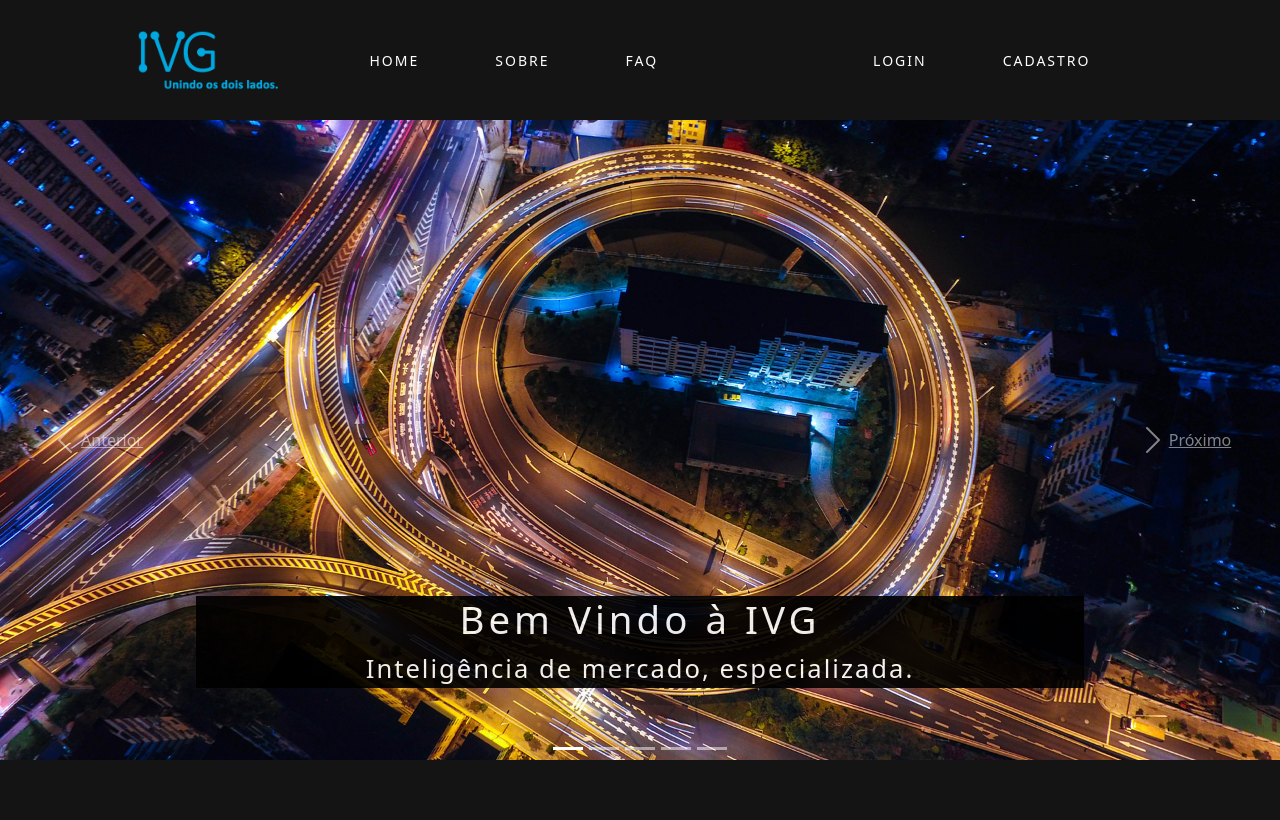
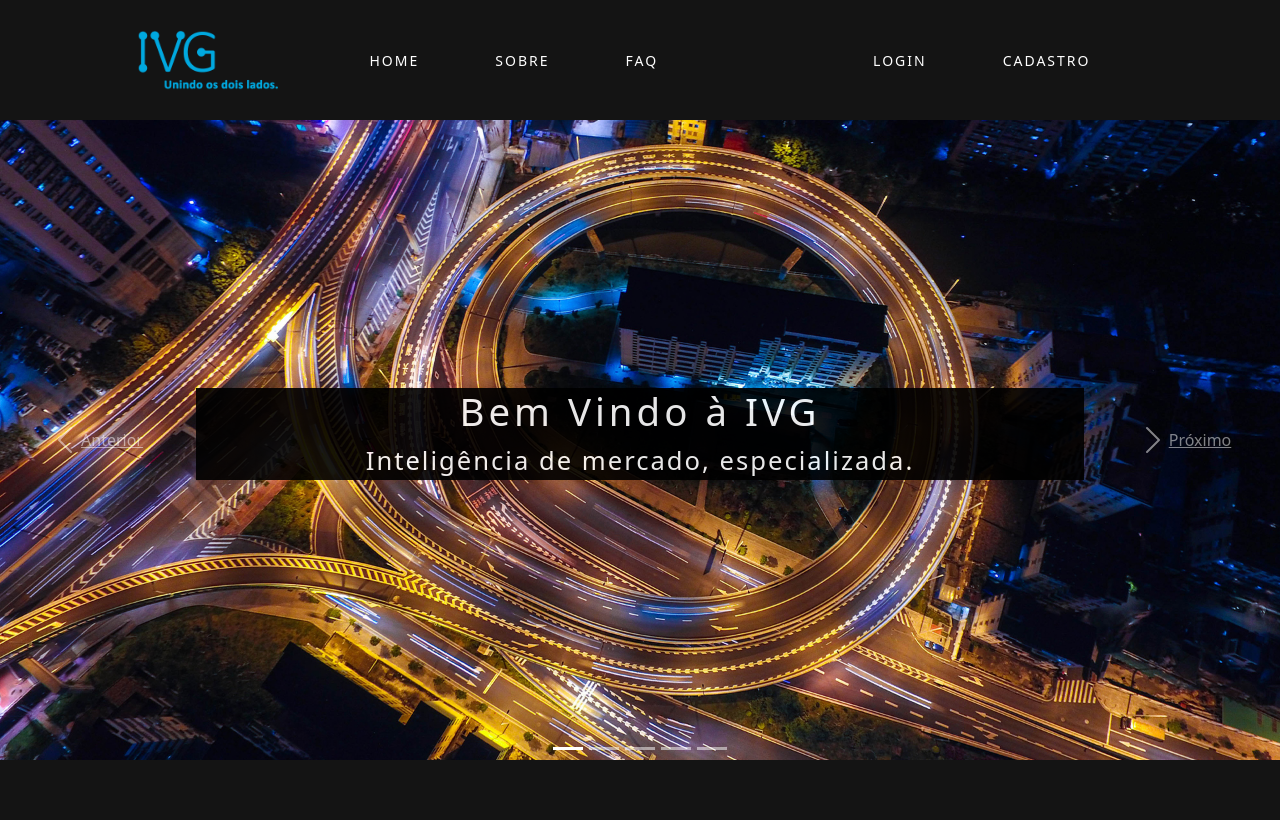
Before and after one commit to Sirmadeira/IVG_SITE_FLASK, a Flask app: page / in a window 1280 px wide. Shown: the top 820 px of the page. Run offline with Flask 2, Linux system fonts and the light colour scheme; some libraries are stand-ins or nearby versions.

Commit message:
atualização de imagens e centralização dos textos da homepage

```diff
--- a/FlaskCodePacote/Templates/Homepage.html
+++ b/FlaskCodePacote/Templates/Homepage.html
@@ -12,7 +12,7 @@
     <div class="carousel-item active" style="height: auto; max-height: 900px;">
       <img class="d-block w-100" src="{{ url_for('static', filename='imagens/Homepage-Slide01.jpg')}}" alt="Primeiro Slide" style="background-size: cover;">
       <div class="carousel-caption d-lg-block text-center my-auto p-1">
-        <div class="mb-5" style="background-color: black; opacity: .9;">
+        <div class="" style="background-color: black; opacity: .9; margin-bottom: 20vw;">
     <h5 class="text-truncate" style="color: white; font-size: 3vw; letter-spacing: 4px;">Bem Vindo à IVG</h5>
     <p style="font-size: 2vw; letter-spacing: 2px; max-width: 100%;">Inteligência de mercado, especializada.</p>
         </div>
@@ -20,8 +20,8 @@
     </div>
     <div class="carousel-item" style="height: auto; max-height: 900px;">
       <img class="d-block w-100" src="{{ url_for('static', filename='imagens/Homepage-Slide02.jpg')}}" alt="Segundo Slide" style="opacity: 1">
-      <div class="carousel-caption d-lg-block text-center my-auto p-1 mb-5">
-        <div style="background-color: black; opacity: .9; height: auto;">
+      <div class="carousel-caption d-lg-block text-center my-auto p-1">
+        <div style="background-color: black; opacity: .9; height: auto; margin-bottom: 20vw;">
         <h5 style="color:white; font-size: 3vw; letter-spacing: 4px;">Algoritmos de mercado em formação
         </h5>
         <p  style="font-size: 2vw; letter-spacing: 2px; opacity: .9;">No momento estamos trabalhando em algoritmos de inteligência de mercado.
@@ -48,10 +48,10 @@
     </div>
        <div class="carousel-item" style="height: auto; max-height: 900px;">
       <img class="d-block w-100" src="{{ url_for('static', filename='imagens/Homepage-Slide05.jpg')}}" alt="Quinto Slide" style="opacity: 1">
-      <div class="carousel-caption d-lg-block mb-5">
-        <div style="background-color: black; opacity: .9">
+      <div class="carousel-caption d-lg-block">
+        <div style="background-color: black; opacity: .9; margin-bottom: 20vw;">
     <h5 style="color:white; font-size: 2.5vw;"></h5>
-    <p  style="font-size: 1.5vw; letter-spacing: 2px;">Por fim, lançaremos o monitoramento em tempo real das precificações automotivas a fim de ajudar os revendedores a compreenderem a oferta e procura da região.</p>
+    <p  style="font-size: 2vw; letter-spacing: 2px;">Por fim, lançaremos o monitoramento em tempo real das precificações automotivas a fim de ajudar os revendedores a compreenderem a oferta e procura da região.</p>
   </div>
     </div>
     </div>
```
Also changed, not shown: FlaskCodePacote/Templates/TerceiraJanela.html (+14 -14 lines), FlaskCodePacote/static/imagens/Empresa-Background.jpg, FlaskCodePacote/static/imagens/Login-Cadastro-Background.jpg, FlaskCodePacote/static/imagens/Sobre-Background2.jpg (deleted), 5 other files.
